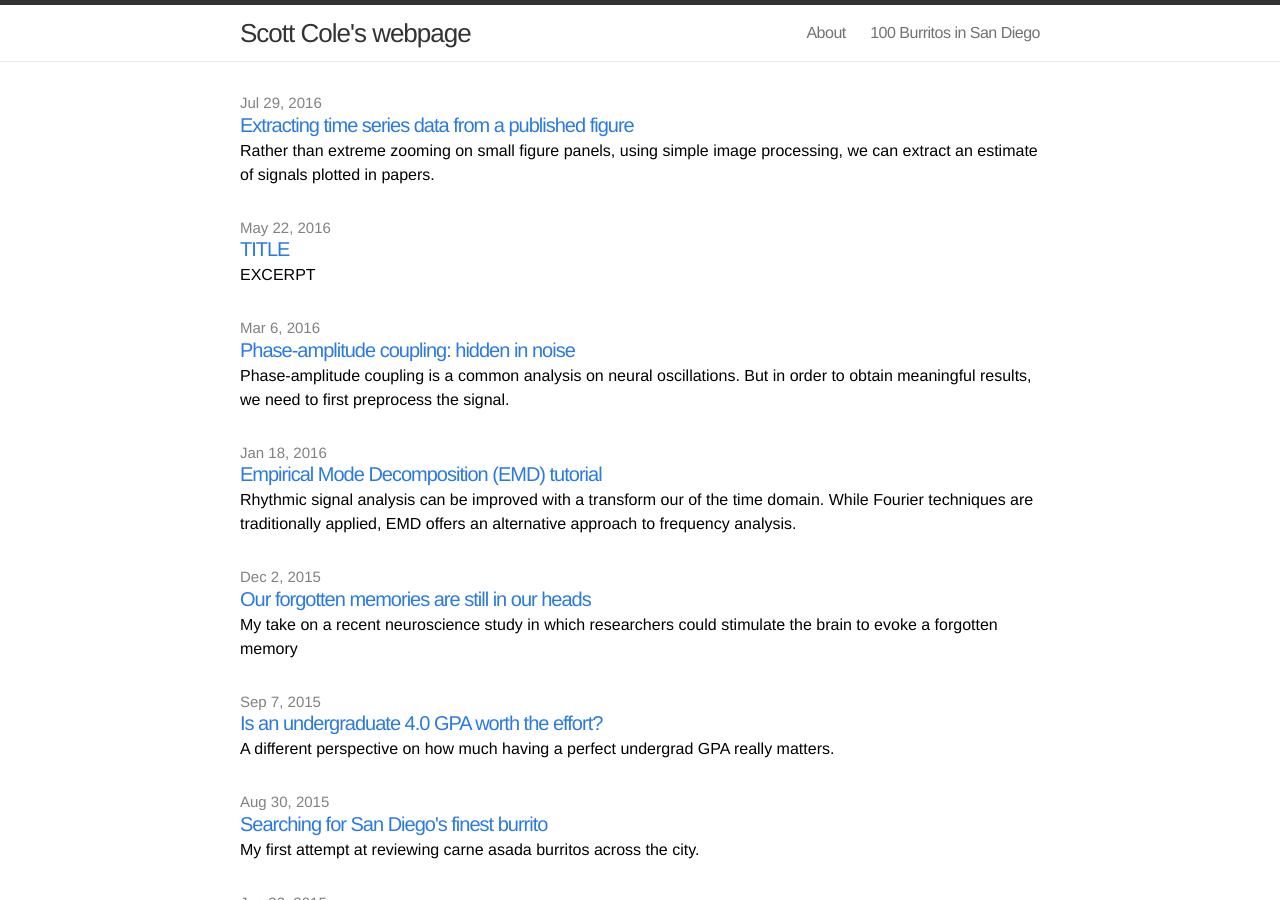
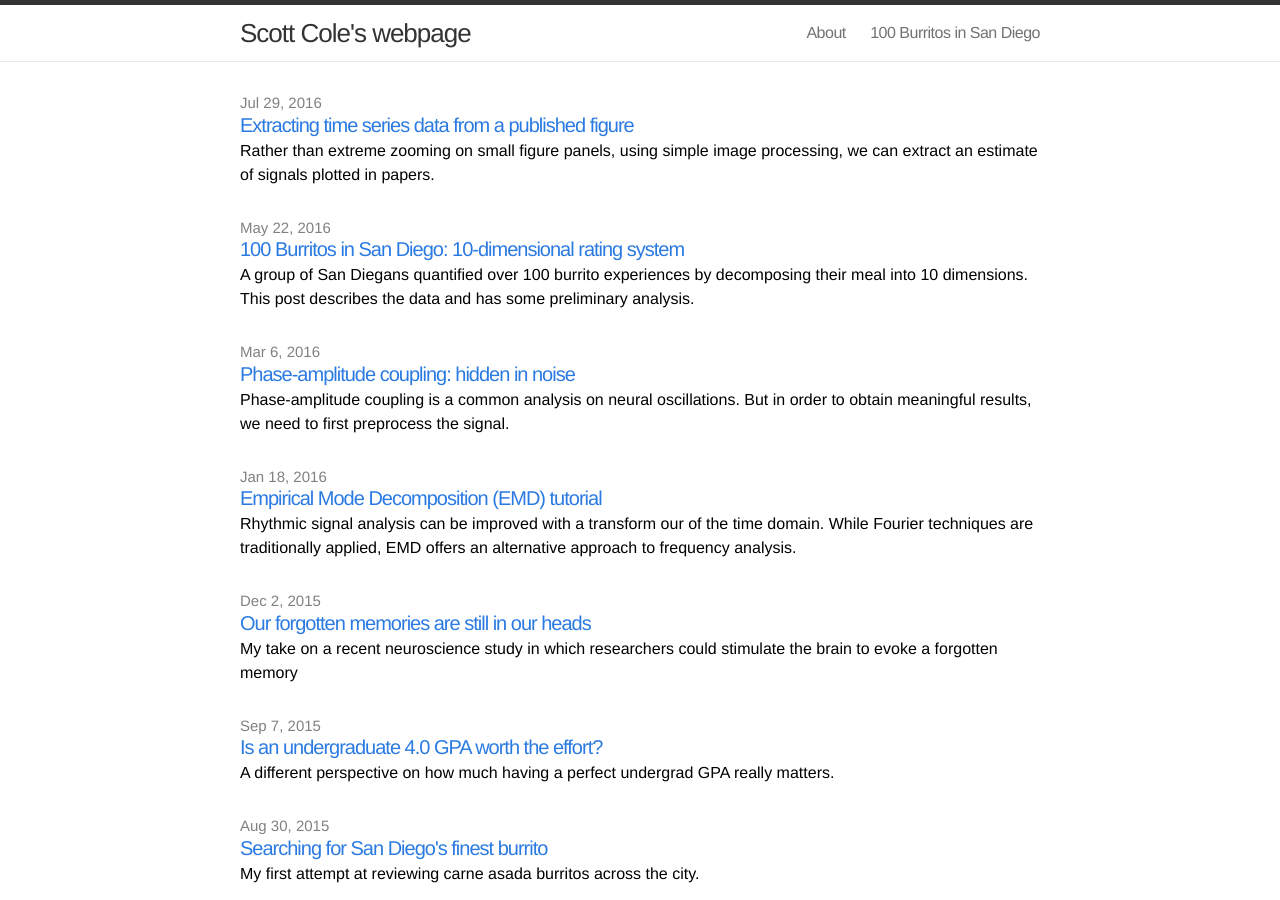
Before and after one commit to srcole/srcole.github.io, a Jekyll site: the page built from index.html, in a window 1280 px wide and 900 px high. Built offline with Jekyll 4.4.1, drawn with Linux system fonts in a browser that asks for light colours.

Commit message:
correct burrito title

```diff
--- a/_posts/2016-05-22-100burritos.markdown
+++ b/_posts/2016-05-22-100burritos.markdown
@@ -1,8 +1,8 @@
 ---
 layout: post
 comments: true
-title:  "TITLE"
-excerpt: "EXCERPT"
+title:  "100 Burritos in San Diego: 10-dimensional rating system"
+excerpt: "A group of San Diegans quantified over 100 burrito experiences by decomposing their meal into 10 dimensions. This post describes the data and has some preliminary analysis."
 date:   2016-05-22 00:00:00
 mathjax: true
 ---
```
